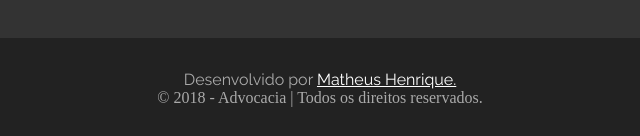
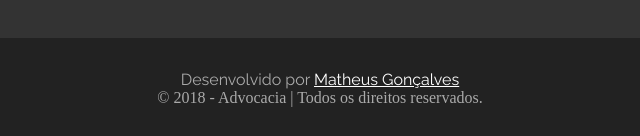
Before and after one commit to Matheus-Dev-Souza/wiberlannyoliveiiraA, a plain HTML site: page contato.html in a window 1280 px wide. Shown: the part 2075-2211 px from the top of the page, 320-960 px from the left. Drawn offline with Linux system fonts and the light colour scheme.

Commit message:
Update contato.html

```diff
--- a/contato.html
+++ b/contato.html
@@ -353,7 +353,7 @@
 
             <section id="footer">
                 <div>
-                    <p class="cinza">Desenvolvido por <a href="https://matheusmhq.github.io/" target="_blank">Matheus Henrique.</a></p>
+                    <p class="cinza">Desenvolvido por <a href="https://www.instagram.com/matheus.tech_/" target="_blank">Matheus Gonçalves</a></p>
                     <p>© 2018 - Advocacia | Todos os direitos reservados.</p>
                 </div>
             </section>
```
